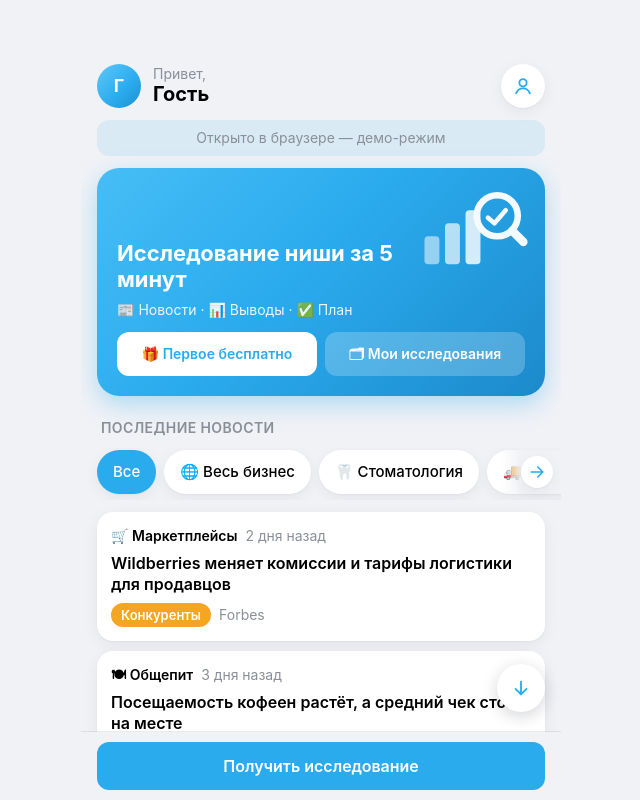
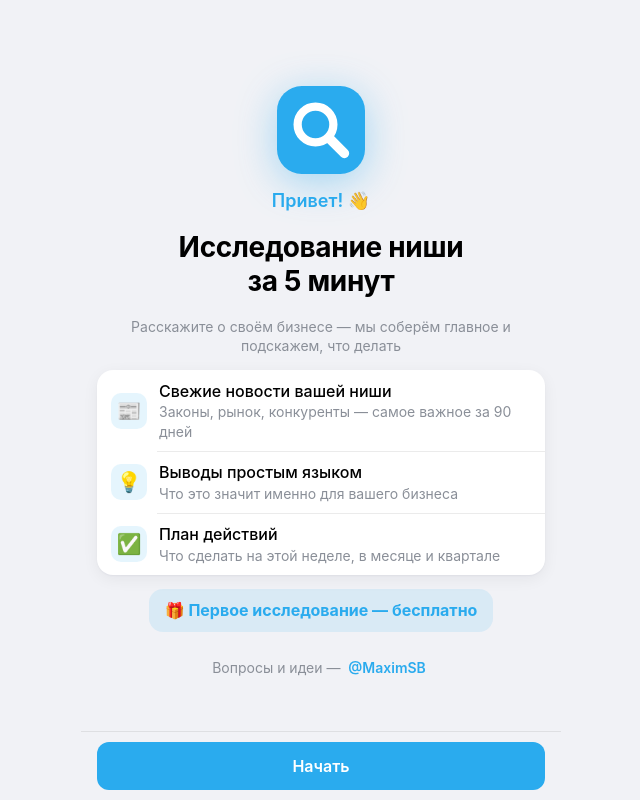
Before and after one commit to urbaniusclub-cmd/nisheved, a plain HTML site: page index.html in a window 1280 px wide. Shown: the whole page, without its empty margins (319-959 px from the left). Drawn offline with Linux system fonts and the light colour scheme.

Commit message:
Экран приветствия, контакт автора @MaximSB, понятные подписи кнопок
Co-Authored-By: Claude Opus 5.5 <noreply@anthropic.com>

```diff
--- a/css/styles.css
+++ b/css/styles.css
@@ -250,6 +250,14 @@ h1, h2, p { margin: 0; }
   font-size: 14px; color: var(--hint); text-align: center;
   padding: 8px 12px; border-radius: var(--radius-s); background: var(--accent-soft);
 }
+
+/* Экран приветствия */
+.welcome { justify-content: center; gap: 14px; }
+.welcome-logo { display: flex; justify-content: center; margin-top: 8px; filter: drop-shadow(0 8px 20px rgba(42, 171, 238, .4)); }
+.welcome-hello { text-align: center; font-size: 18px; font-weight: 600; color: var(--accent); }
+.welcome .title { font-size: 28px; line-height: 1.2; }
+.welcome-gift { align-self: center; padding: 10px 16px; border-radius: 14px; background: var(--accent-soft); color: var(--accent); font-weight: 700; text-align: center; }
+.link-btn { min-height: 44px; padding: 0 4px; color: var(--accent); font-weight: 600; }
 
 /* Главная: кнопки в герой-карточке и лента новостей */
 .hero-actions { display: grid; grid-template-columns: 1fr 1fr; gap: 8px; margin-top: 4px; }
--- a/index.html
+++ b/index.html
@@ -41,6 +41,7 @@
   <script src="js/ui.js"></script>
   <script src="js/router.js"></script>
   <script src="js/screens/_common.js"></script>
+  <script src="js/screens/welcome.js"></script>
   <script src="js/screens/home.js"></script>
   <script src="js/screens/niche.js"></script>
   <script src="js/screens/about.js"></script>
--- a/js/app.js
+++ b/js/app.js
@@ -62,10 +62,12 @@
       return;
     }
 
-    Router.go('home');
+    const sp = TG.startParam();
+    // Первый запуск — экран приветствия; дальше сразу Главная
+    if (!Store.state.onboarded && sp.indexOf('report_') !== 0) { Router.go('welcome'); }
+    else Router.go('home');
 
     // Ссылка вида t.me/<бот>/<app>?startapp=report_<id> — сразу открыть отчёт
-    const sp = TG.startParam();
     // Пришёл по реферальной ссылке ref_<id> — запоминаем пригласившего
     if (sp.indexOf('ref_') === 0) Store.setReferrer(sp.slice(4));
     if (sp.indexOf('report_') === 0) {
--- a/js/config.js
+++ b/js/config.js
@@ -13,8 +13,9 @@ window.CONFIG = {
   BOT_USERNAME: 'nishavedd_bot',
   APP_SHORT_NAME: '',
 
-  // Чат поддержки (открывается из Профиля)
-  SUPPORT_LINK: 'https://t.me/nisheved_support',
+  // Связь с автором (Профиль → Поддержка, экран приветствия)
+  SUPPORT_LINK: 'https://t.me/MaximSB',
+  SUPPORT_USERNAME: 'MaximSB',
 
   // Сколько исследований даём новому пользователю сразу (0 — только за подписку на бота)
   FREE_RESEARCHES: 0,
--- a/js/screens/generating.js
+++ b/js/screens/generating.js
@@ -19,7 +19,7 @@ Router.register('generating', {
         ).join('') +
       '</div>' +
       '<div class="hint center">Можно свернуть — отчёт сохранится на главной</div>' +
-      '<button class="btn btn-plain btn-block tap" data-act="hide" type="button">Свернуть</button>' +
+      '<button class="btn btn-secondary btn-block tap" data-act="hide" type="button">На главную — отчёт сохранится</button>' +
     '</div>';
   },
 
--- a/js/screens/profile.js
+++ b/js/screens/profile.js
@@ -131,7 +131,7 @@ Router.register('profile', {
           if (await TG.confirm('Удалить профиль, отчёты и баланс? Это нельзя отменить.')) {
             await Store.resetAll();
             UI.toast('Данные очищены');
-            Router.go('home', {}, { base: [] });
+            Router.go('welcome', {}, { base: [] });   // как при первом запуске
           }
           break;
       }
--- /dev/null
+++ b/js/screens/welcome.js
@@ -0,0 +1,47 @@
+/*
+ * screens/welcome.js — экран приветствия (онбординг).
+ * Показывается один раз при первом запуске, до Главной (флаг Store.state.onboarded).
+ * Обращение по имени из Telegram, 3 пункта «что здесь можно сделать», MainButton «Начать» → Главная.
+ */
+(function () {
+  const POINTS = [
+    { icon: '📰', title: 'Свежие новости вашей ниши', text: 'Законы, рынок, конкуренты — самое важное за 90 дней' },
+    { icon: '💡', title: 'Выводы простым языком', text: 'Что это значит именно для вашего бизнеса' },
+    { icon: '✅', title: 'План действий', text: 'Что сделать на этой неделе, в месяце и квартале' }
+  ];
+
+  Router.register('welcome', {
+    render() {
+      const name = Screens.displayName();
+      const known = name && name !== 'Гость';
+      return '<div class="page welcome">' +
+        '<div class="welcome-logo">' +
+          '<svg viewBox="0 0 64 64" width="88" height="88" aria-hidden="true"><rect width="64" height="64" rx="18" fill="#2AABEE"/>' +
+          '<circle cx="28" cy="28" r="13" fill="none" stroke="#fff" stroke-width="6"/><path d="M38 38l11 11" stroke="#fff" stroke-width="7" stroke-linecap="round"/></svg>' +
+        '</div>' +
+        '<div class="welcome-hello">' + (known ? 'Привет, ' + UI.esc(name) + '! 👋' : 'Привет! 👋') + '</div>' +
+        '<h1 class="title center">Исследование ниши<br>за 5 минут</h1>' +
+        '<div class="hint center">Расскажите о своём бизнесе — мы соберём главное и подскажем, что делать</div>' +
+        '<div class="list card welcome-points">' +
+          POINTS.map((p) =>
+            '<div class="row"><span class="row-emoji">' + p.icon + '</span>' +
+            '<span class="row-main"><span class="row-title wrap">' + p.title + '</span><span class="row-sub wrap">' + p.text + '</span></span></div>'
+          ).join('') +
+        '</div>' +
+        '<div class="welcome-gift">🎁 Первое исследование — бесплатно</div>' +
+        '<div class="hint center">Вопросы и идеи — <button class="link-btn tap" data-act="author" type="button">@' + UI.esc(CONFIG.SUPPORT_USERNAME) + '</button></div>' +
+      '</div>';
+    },
+
+    mount(el) {
+      TG.mainButton.show({
+        text: 'Начать',
+        onClick: async () => {
+          await Store.setOnboarded();
+          Router.go('home', {}, { base: [] });   // приветствие не остаётся в истории
+        }
+      });
+      el.querySelector('[data-act=author]').addEventListener('click', () => { TG.haptic.tap(); TG.openTelegramLink(CONFIG.SUPPORT_LINK); });
+    }
+  });
+})();
--- a/js/store.js
+++ b/js/store.js
@@ -7,6 +7,7 @@
  *   reports   — список id отчётов, JSON-массив (новые первыми)
  *   r_<id>    — один отчёт: параметры + отмеченные шаги плана, JSON
  *   bonus     — '1', если бонус за подписку на бота уже получен
+ *   onboarded — '1', если экран приветствия уже показан
  *   referrer  — id пригласившего пользователя (из ссылки ref_<id>)
  *
  * Содержимое отчёта (новости, выводы, план) НЕ хранится — оно собирается
@@ -24,6 +25,7 @@ window.Store = (function () {
     reports: {},
     draft: emptyDraft(),
     bonusClaimed: false,   // бонус за подписку на бота уже получен
+    onboarded: false,      // экран приветствия уже показан
     referrer: '',          // кто пригласил (id из ссылки ref_<id>)
     loaded: false
   };
@@ -43,8 +45,9 @@ window.Store = (function () {
 
   /* ---------- Загрузка при старте ---------- */
   async function load() {
-    const base = await S.getMany(['profile', 'balance', 'reports', 'bonus', 'referrer']);
+    const base = await S.getMany(['profile', 'balance', 'reports', 'bonus', 'referrer', 'onboarded']);
     state.profile = parse(base.profile, {});
+    state.onboarded = base.onboarded === '1';
     state.bonusClaimed = base.bonus === '1';
     state.referrer = base.referrer || '';
     state.reportIds = parse(base.reports, []);
@@ -88,6 +91,12 @@ window.Store = (function () {
   async function addBalance(n) {
     state.balance = Math.max(0, state.balance + n);
     await S.set('balance', String(state.balance));
+  }
+
+  // Приветствие показано — больше не показываем
+  async function setOnboarded() {
+    state.onboarded = true;
+    await S.set('onboarded', '1');
   }
 
   // Бонус за подписку на бота — один раз
@@ -138,11 +147,11 @@ window.Store = (function () {
 
   /* ---------- Сброс (кнопка в Профиле) ---------- */
   async function resetAll() {
-    await S.remove(['profile', 'balance', 'reports', 'bonus'].concat(state.reportIds.map((id) => 'r_' + id)));
-    state.profile = {}; state.reportIds = []; state.reports = {}; state.draft = emptyDraft(); state.bonusClaimed = false;
+    await S.remove(['profile', 'balance', 'reports', 'bonus', 'onboarded'].concat(state.reportIds.map((id) => 'r_' + id)));
+    state.profile = {}; state.reportIds = []; state.reports = {}; state.draft = emptyDraft(); state.bonusClaimed = false; state.onboarded = false;
     state.balance = CONFIG.FREE_RESEARCHES;
     await S.set('balance', String(state.balance));
   }
 
-  return { state, load, startDraft, saveProfile, addBalance, claimBonus, setReferrer, createReport, getReport, listReports, isReady, toggleStep, resetAll };
+  return { state, load, startDraft, saveProfile, addBalance, setOnboarded, claimBonus, setReferrer, createReport, getReport, listReports, isReady, toggleStep, resetAll };
 })();
```
